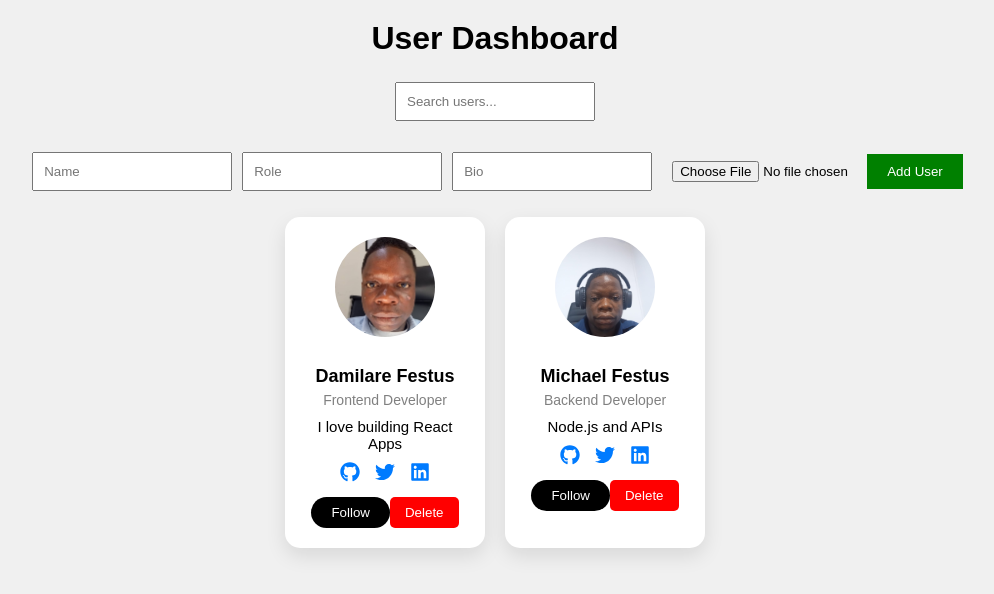
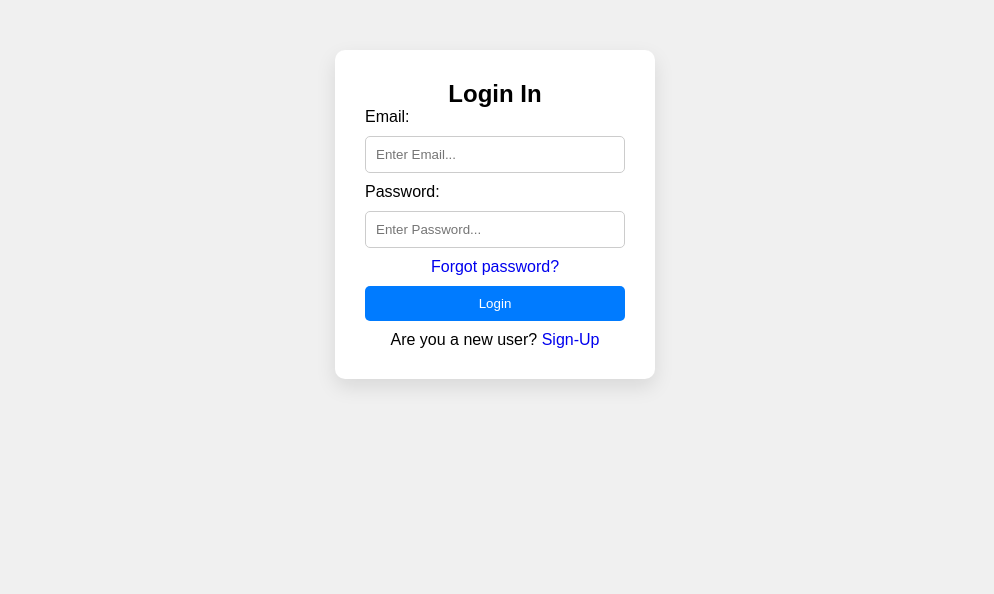
Before and after one commit to DamiiDev/Dynamic-User-Profile-Dashboard-React-, a React (Vite) app: page / in a window 1280 px wide. Shown: the top 594 px of the page, without its empty margins (145-1139 px from the left). Built offline with nearby package versions, Linux system fonts and the light colour scheme.

Commit message:
user login update

```diff
--- a/src/App.jsx
+++ b/src/App.jsx
@@ -1,5 +1,7 @@
 import React, { useState, useEffect } from "react";
 import Card from "./components/Card";
+import AddNewUser from "./components/AddNewUser";
+import LoginPage from "./components/LoginPage";
 import image1 from "./assets/profil.jpeg";
 import image2 from "./assets/dammie.jpeg";
 
@@ -38,6 +40,7 @@ const App = () => {
   const [search, setSearch] = useState("");
   const [image, setImage] = useState("");
   const [visibleCard, setVisibleCard] = useState(6);
+  const [isLoggedIn, setIsLoggedIn] = useState(false);
 
   //  Add user
   const addUser = () => {
@@ -95,7 +98,7 @@ const App = () => {
         const fetchedUsers = data.map((user) => ({
           id: user.id + 1000,
           name: user.name,
-          role: "User",
+          role: user.role,
           bio: "Fetched from API",
           image: image1,
           github: "#",
@@ -115,9 +118,15 @@ const App = () => {
       user.role.toLowerCase().includes(search.toLowerCase()),
   );
 
+  if (!isLoggedIn) {
+    return <LoginPage setIsLoggedIn={setIsLoggedIn} />;
+  }
+
   return (
     <div className="container">
       <h1>User Dashboard</h1>
+<button onClick={() => setIsLoggedIn(false)} className="logOut-btn">Log Out</button>
+
       {/* 🔍 Search */}
       <input
         type="text"
--- /dev/null
+++ b/src/components/AddNewUser.jsx
@@ -0,0 +1,11 @@
+import React from 'react'
+
+const AddNewUser = () => {
+  return (
+    <div>
+
+    </div>
+  )
+}
+
+export default AddNewUser
--- /dev/null
+++ b/src/components/LoginPage.jsx
@@ -0,0 +1,48 @@
+import React, { useState } from "react";
+
+const LoginPage = ({ setIsLoggedIn }) => {
+  const [email, setEmail] = useState("");
+  const [password, setPassword] = useState("");
+
+  const submit = (e) => {
+    e.preventDefault();
+    if (!email.trim() || !password.trim()) {
+      alert("Please fill in all fields");
+      return;
+    }
+
+    // Simulate successful login
+    setIsLoggedIn(true);
+  };
+
+  return (
+    <div className="cardForm">
+      <form className="loginForm" onSubmit={submit}>
+        <h2 className="header">Login In</h2>
+        <label htmlFor="email">Email:</label>
+        <input
+          type="email"
+          placeholder="Enter Email..."
+          className="loginInput"
+          value={email}
+          onChange={(e) => setEmail(e.target.value)}
+        />
+        <label htmlFor="password">Password:</label>
+        <input
+          type="password"
+          placeholder="Enter Password..."
+          className="loginInput"
+          value={password}
+          onChange={(e) => setPassword(e.target.value)}
+        />
+        <a href="#">Forgot password?</a>
+        <button type="submit" className="loginButton">Login</button>
+        <p>
+          Are you a new user? <a href="#">Sign-Up</a>
+        </p>
+      </form>
+    </div>
+  );
+};
+
+export default LoginPage;
--- a/src/index.css
+++ b/src/index.css
@@ -137,3 +137,49 @@ cursor: pointer;
 
 
 }
+
+.cardForm {
+  align-items: center;
+  display: flex;
+  flex-direction: column;
+}
+
+.loginForm {
+  display: flex;
+  flex-direction: column;
+  align-items: center;
+  margin: 50px auto;
+  width: 100%;
+  max-width: 320px;
+  background-color: #ffffff;
+  padding: 30px;
+  border-radius: 10px;
+  box-shadow: 0 8px 20px rgba(0,0,0,0.1);
+}
+
+label {
+  width: 100%;
+}
+
+.loginInput {
+  width: 100%;
+  padding: 10px;
+  margin: 10px 0;
+  border: 1px solid #ccc;
+  border-radius: 5px;
+}
+
+.cardForm a {
+  text-decoration: none;
+}
+
+.loginButton {
+  width: 100%;
+  padding: 10px;
+  background-color: #007bff;
+  color: white;
+  border: none;
+  border-radius: 5px;
+  cursor: pointer;
+  margin: 10px 0;
+}
```
